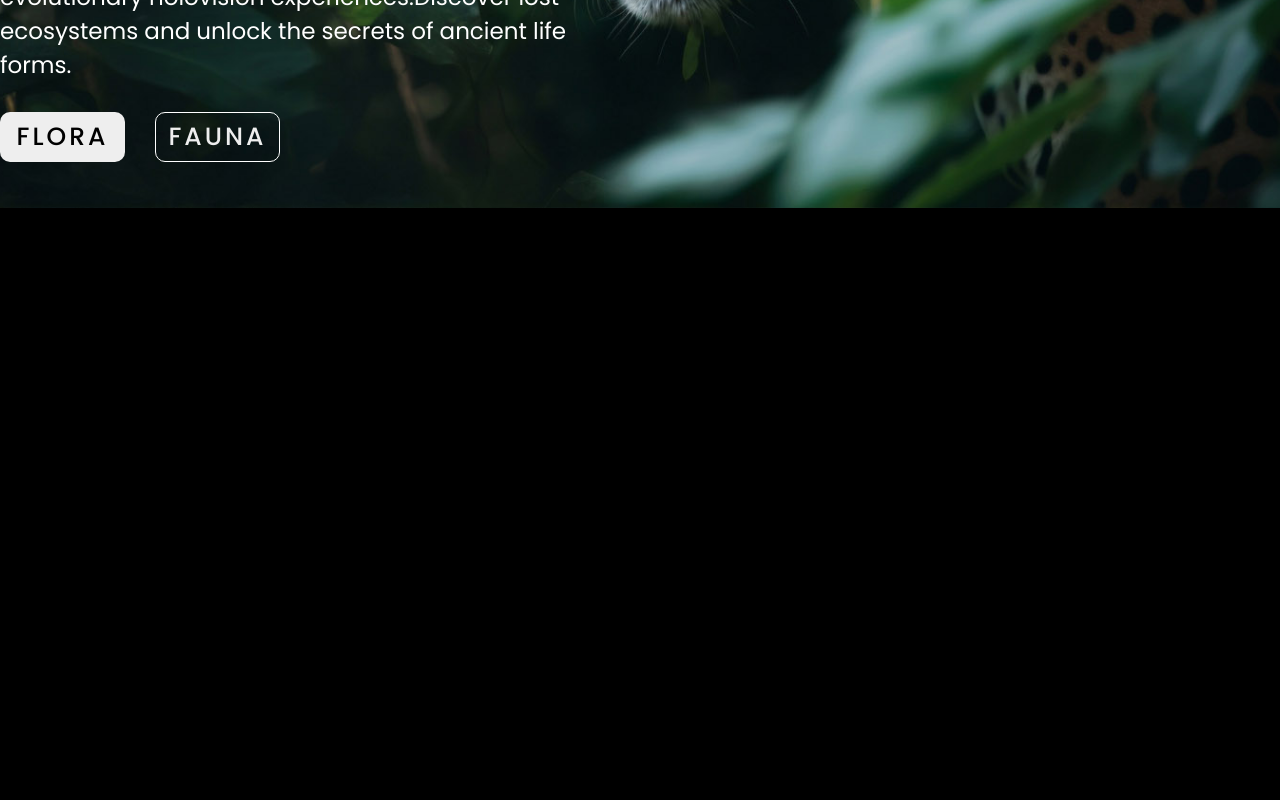
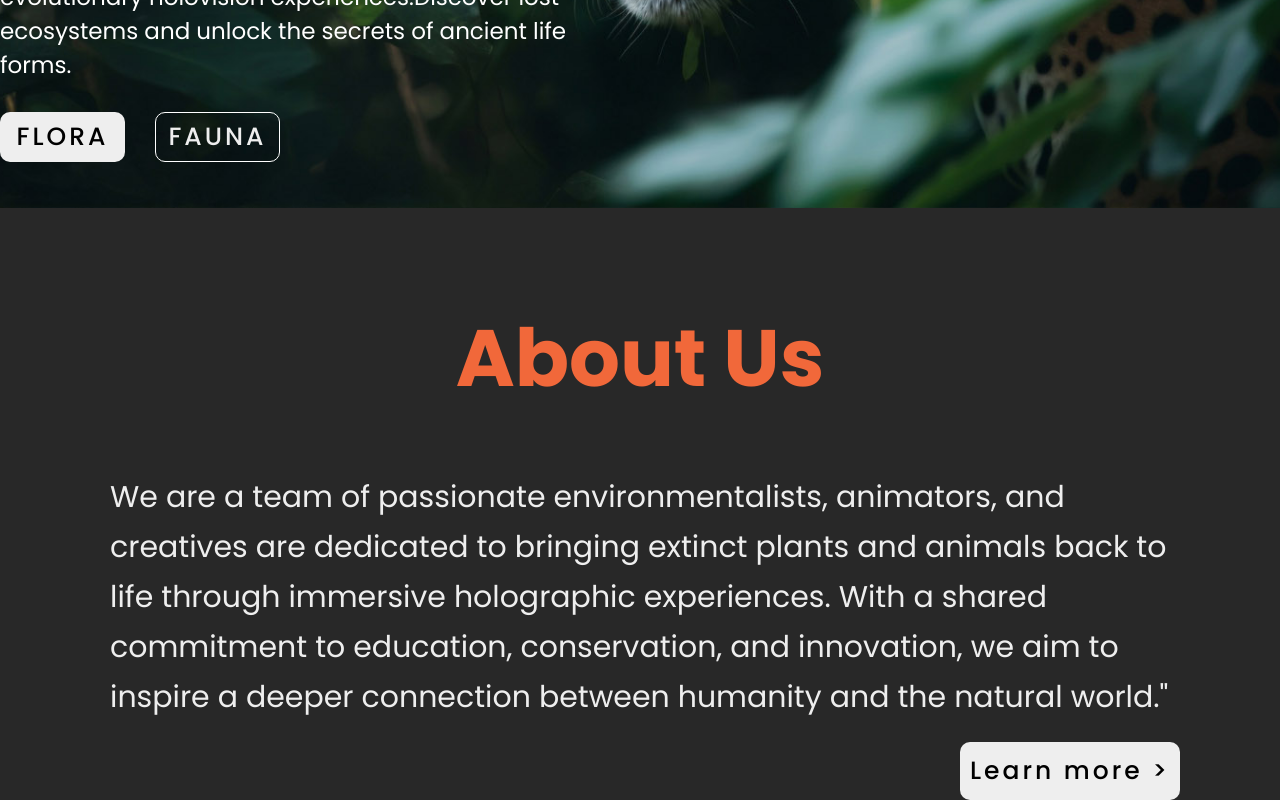
Before and after one commit to HAREESHRAVI/HoloVision.io, a React (Vite) app: page / in a window 1280 px wide. Shown: the part 542-1342 px from the top of the page. Before the commit the page ends 800 px from the top, so only its background shows below. Built offline with nearby package versions, Linux system fonts and the light colour scheme.

Commit message:
added about section

```diff
--- a/src/App.jsx
+++ b/src/App.jsx
@@ -2,6 +2,7 @@ import { useState } from 'react'
 import './App.css'
 import Navbar from './Components/Navbar/Navbar'
 import Hero from './Components/Hero/Hero'
+import About from './Components/About/About'
 
 function App() {
   const [count, setCount] = useState(0)
@@ -9,7 +10,8 @@ function App() {
   return <>
   <Navbar/>
   <Hero/>
+  <About/>
   </>
 }
 
-export default App
+export default App;
--- /dev/null
+++ b/src/Components/About/About.css
@@ -0,0 +1,50 @@
+.about-container {
+  margin: 90px 30px 0px 30px;
+  border-radius: 20px;
+}
+.about-heading {
+  color: #f1683a;
+  font-weight: 500;
+  font-size: 40px;
+  align-items: center;
+  text-align: center;
+}
+.about-content {
+  margin-left: 80px;
+  font-size: 30px;
+  width: 90%;
+  text-align: left;
+  align-items: center;
+  line-height: 50px;
+}
+.about-button {
+  color: black;
+  border: none;
+  padding: 10px;
+  margin-top: 20px;
+  position: absolute;
+  left: 75%;
+  background-color: #eee;
+  letter-spacing: 3px;
+  font-family: "Poppins", sans-serif;
+  font-weight: 500;
+  font-size: 25px;
+  border-radius: 10px;
+  box-sizing: border-box;
+}
+.about-button:hover {
+  color: #f1683a;
+  border: none;
+  padding: 10px;
+  margin-top: 20px;
+  position: absolute;
+  left: 75%;
+  background-color: transparent;
+  border: 2px solid white;
+  letter-spacing: 3px;
+  font-family: "Poppins", sans-serif;
+  font-weight: 500;
+  font-size: 25px;
+  border-radius: 10px;
+  transition: background-color 0.3s, margin 0.3s;
+}
--- /dev/null
+++ b/src/Components/About/About.jsx
@@ -0,0 +1,17 @@
+import React from 'react'
+import './About.css'
+
+const About = () => {
+  return (
+    <>
+    <div className="about-container">
+        <div className="about-heading"><h1>About Us</h1></div>
+        <div className="about-content">We are a team of passionate environmentalists, animators, and creatives are dedicated to bringing extinct plants and animals back to life through immersive holographic experiences. With a shared commitment to education, conservation, and innovation, we aim to inspire a deeper connection between humanity and the natural world."
+</div>
+        <button className="about-button">Learn more &gt;</button>
+    </div>
+    </>
+  )
+}
+
+export default About;
--- a/src/index.css
+++ b/src/index.css
@@ -1,8 +1,8 @@
 @import url("https://fonts.googleapis.com/css2?family=Poppins:ital,wght@0,100;0,200;0,300;0,400;0,500;0,600;0,700;0,800;0,900;1,100;1,200;1,300;1,400;1,500;1,600;1,700;1,800;1,900&display=swap");
 body {
   margin: 0;
-  background-color: #000;
   color: #eee;
+  background-color: #282828;
   font-family: Poppins;
   font-size: 12px;
   overflow-x: hidden;
```
